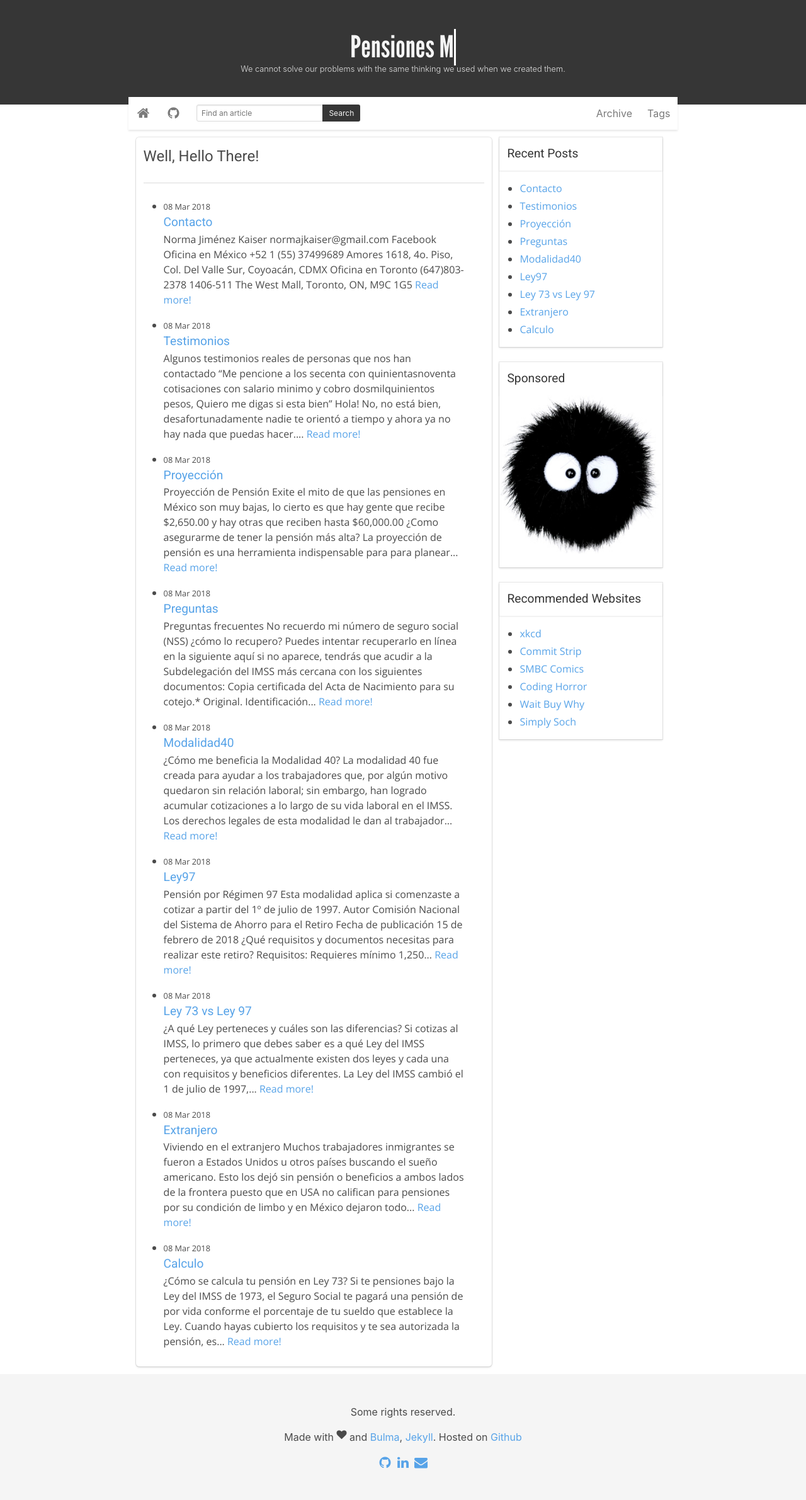
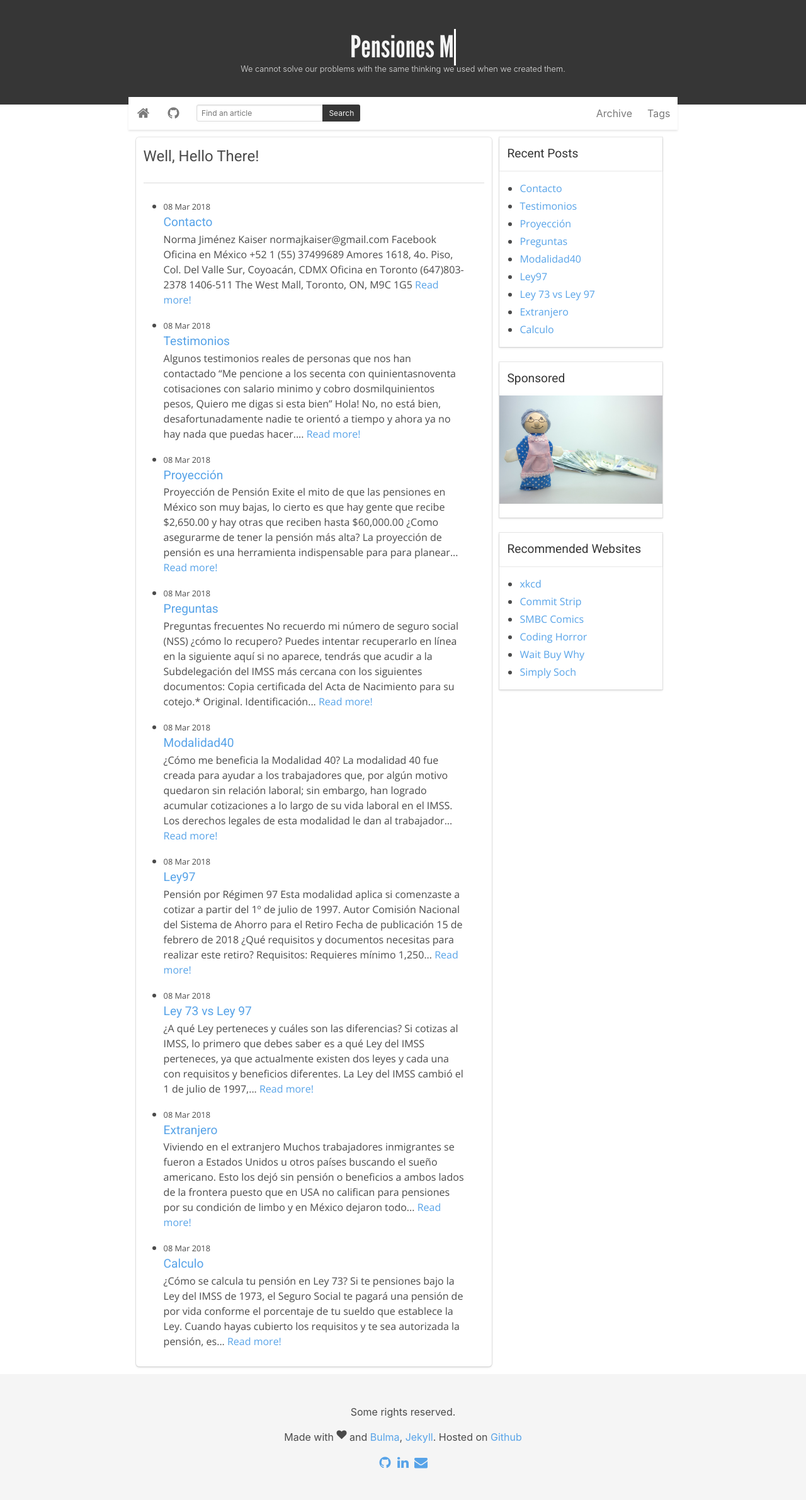
Before and after one commit to PensionesMexico/PensionesMexico.github.io, a Jekyll site: the page built from index.html, in a window 1280 px wide. Shown: the whole page at 63% size. Built offline with Jekyll 4.4.1, drawn with Linux system fonts in a browser that asks for light colours; comment, search, counter and statistics services are not loaded.

Commit message:
Update default.html

```diff
--- a/_layouts/default.html
+++ b/_layouts/default.html
@@ -107,7 +107,7 @@
               </header>
               <div class="card-content">
                 <div class="content nice-text">
-                  <img src="{{ site.baseurl }}/assets/images/Dust_Bunny.jpg"/>
+                  <img src="{{ site.baseurl }}/assets/images/pensionada.jpg"/>
                 </div>
               </div>
             </div>
```
